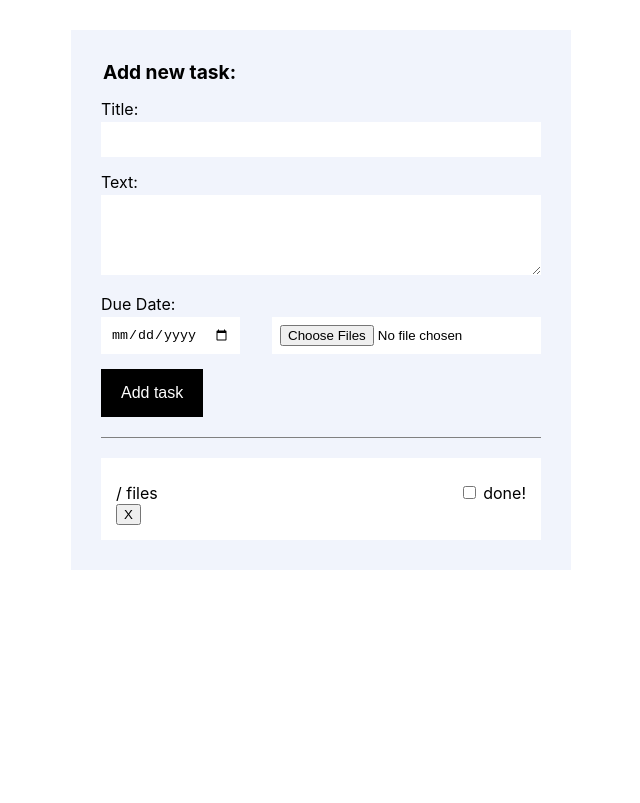
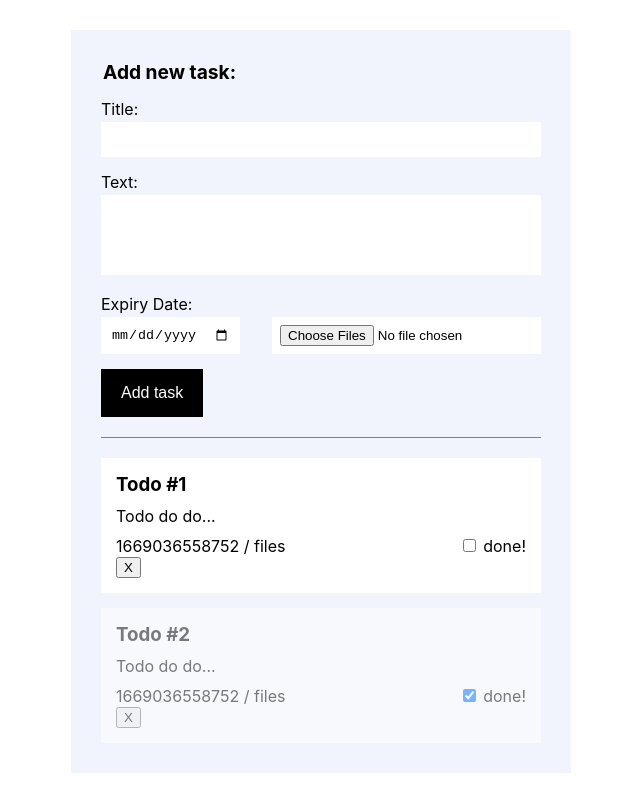
Before and after one commit to mikitachyzhyk/test-womanup, a React app: page / in a window 1280 px wide. Shown: the whole page, without its empty margins (319-959 px from the left). Built offline with nearby package versions, Linux system fonts and the light colour scheme.

Commit message:
added example todos & fields in components changed to controlled

```diff
--- a/src/App.js
+++ b/src/App.js
@@ -1,13 +1,16 @@
-import React from 'react'
+import React, { useState } from 'react'
 import AddForm from './components/AddForm'
 import './App.less'
 import TaskList from './components/TaskList'
+import todos from './todos.json'
 
 function App() {
+  const [tasks, setTasks] = useState(todos)
+
   return (
     <div className="app">
       <AddForm />
-      <TaskList />
+      <TaskList tasks={tasks} />
     </div>
   )
 }
--- a/src/App.less
+++ b/src/App.less
@@ -36,6 +36,7 @@
 
   textarea {
     min-height: 80px;
+    resize: none;
   }
 }
 
--- a/src/components/AddForm.js
+++ b/src/components/AddForm.js
@@ -1,22 +1,51 @@
+import { useRef, useState } from 'react'
+
 function AddForm() {
+  const [title, setTitle] = useState('')
+  const [text, setText] = useState('')
+  const [date, setDate] = useState('')
+  const filesInputEl = useRef(null)
+
+  const handleTitleChange = (e) => {
+    setTitle(e.target.value)
+  }
+
+  const handleTextChange = (e) => {
+    setText(e.target.value)
+  }
+
+  const handleDateChange = (e) => {
+    setDate(e.target.value)
+  }
+
   return (
     <form className="form">
       <legend>Add new task:</legend>
       <div className="formField">
         <label htmlFor="add-task-title">Title:</label>
-        <input id="add-task-title" type="text" />
+        <input
+          id="add-task-title"
+          type="text"
+          value={title}
+          onChange={handleTitleChange}
+        />
       </div>
       <div className="formField">
         <label htmlFor="add-task-text">Text:</label>
-        <textarea id="add-task-text" />
+        <textarea id="add-task-text" value={text} onChange={handleTextChange} />
       </div>
       <div className="formAdditionalFields">
         <div className="formFieldDate">
-          <label htmlFor="add-task-date">Due Date:</label>
-          <input id="add-task-date" type="date" />
+          <label htmlFor="add-task-date">Expiry Date:</label>
+          <input
+            id="add-task-date"
+            type="date"
+            value={date}
+            onChange={handleDateChange}
+          />
         </div>
         <div className="formFieldFiles">
-          <input type="file" multiple />
+          <input type="file" multiple ref={filesInputEl} />
         </div>
       </div>
       <button className="formBtn">Add task</button>
--- a/src/components/TaskList.js
+++ b/src/components/TaskList.js
@@ -1,9 +1,16 @@
 import TaskListItem from './TaskListItem'
 
-function TaskList() {
+function TaskList({ tasks }) {
   return (
     <ul className="taskList">
-      <TaskListItem />
+      {tasks.map((task) => (
+        <TaskListItem
+          title={task.title}
+          text={task.text}
+          date={task.date}
+          completed={task.completed}
+        />
+      ))}
     </ul>
   )
 }
--- a/src/components/TaskListItem.js
+++ b/src/components/TaskListItem.js
@@ -1,7 +1,12 @@
 import { useState } from 'react'
 
-function TaskListItem({ title, text, date }) {
-  const [done, setDone] = useState(false)
+function TaskListItem({
+  title = 'New task',
+  text = 'Do smth!',
+  date = 0,
+  completed = false,
+}) {
+  const [done, setDone] = useState(completed)
 
   const handleDoneChange = (e) => {
     setDone(e.target.checked)
--- /dev/null
+++ b/src/todos.json
@@ -0,0 +1,16 @@
+[
+  {
+    "id": 1,
+    "title": "Todo #1",
+    "text": "Todo do do...",
+    "date": 1669036558752,
+    "completed": false
+  },
+  {
+    "id": 2,
+    "title": "Todo #2",
+    "text": "Todo do do...",
+    "date": 1669036558752,
+    "completed": true
+  }
+]
```
